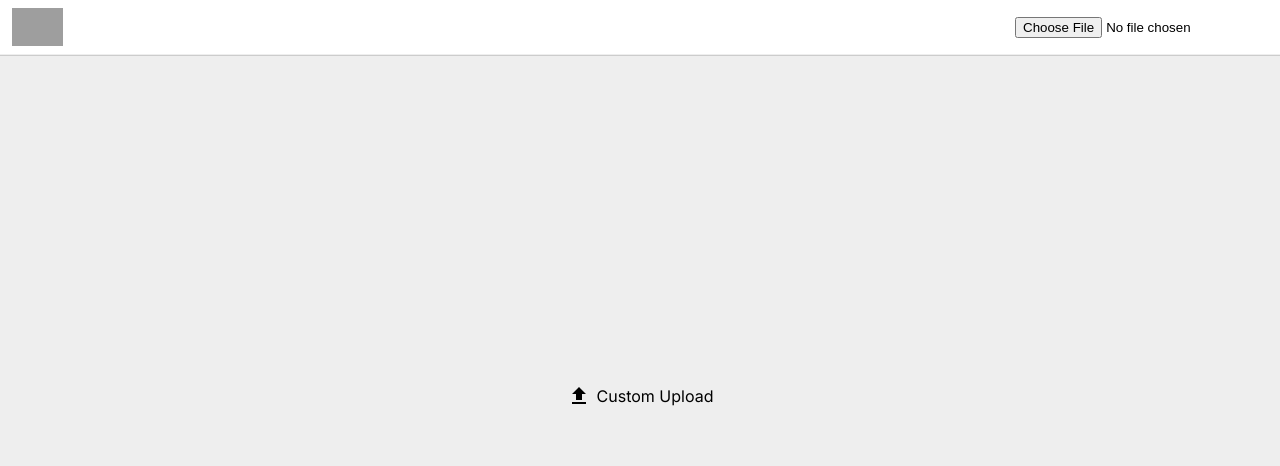
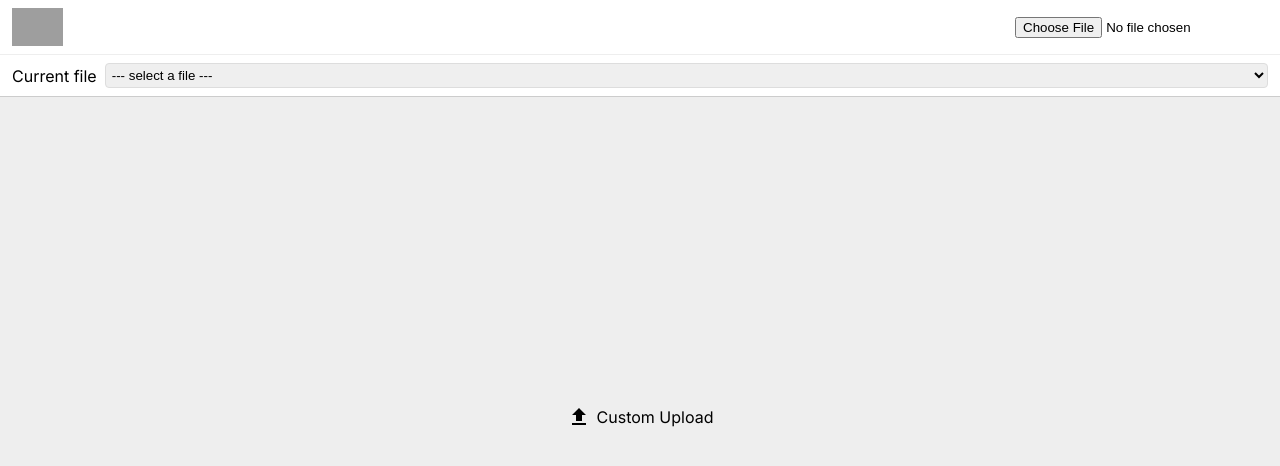
Before and after one commit to ooxml-tools/toolbox, a Next.js app: page / in a window 1280 px wide. Shown: the top 466 px of the page. Built offline with nearby package versions, Linux system fonts and the light colour scheme; grey boxes are pictures that could not be loaded.

Commit message:
Updated to use comlink and split apart UI into components

```diff
--- a/package.json
+++ b/package.json
@@ -14,6 +14,7 @@
     "@mdi/react": "^1.6.1",
     "@ooxml-tools/file": "^0.2.9",
     "@ooxml-tools/validate": "^0.2.4",
+    "comlink": "^4.4.2",
     "monaco-editor": "^0.52.2",
     "next": "14.2.5",
     "react": "^18",
--- a/src/app/page.tsx
+++ b/src/app/page.tsx
@@ -1,23 +1,23 @@
 "use client"
 import JSZip from "jszip";
-import styles from "./page.module.css";
 import {open, formatFromFilename, OfficeOpenXml} from "@ooxml-tools/file"
-import validate, { ValidationResult } from "@ooxml-tools/validate"
-import { ChangeEvent, useEffect, useId, useMemo, useState } from "react";
+import { ValidationResult } from "@ooxml-tools/validate"
+import { useMemo, useState } from "react";
 import Icon from '@mdi/react';
-import { mdiLoading, mdiUpload } from '@mdi/js';
-import FileViewer from "./FileViewer";
+import { mdiUpload } from '@mdi/js';
+import FileViewer from "../components/FileViewer";
+import UploadButton from "@/components/UploadButton";
+import LoadingState from "@/components/LoadingState";
+import ValidationErrors from "@/components/ValidationErrors";
+import Layout from "@/components/Layout";
+import { wrap } from "comlink";
+import { ValidateFn } from "./validate-worker";
 
-type UploadButtonProps = {children: React.ReactNode, onChange: (e: React.ChangeEvent<HTMLInputElement>) => void}
-function UploadButton ({onChange, children, ...rest}: UploadButtonProps) {
-  const forId = useId();
-  return <div>
-    <label htmlFor={forId} style={{display: "flex", gap: 6, alignItems: "center"}}>
-      {children}
-    </label>
-    <input {...rest} id={forId} type="file" style={{display: "none"}} onChange={onChange} />
-  </div>
-}
+const validate = wrap<ValidateFn>(
+  new Worker(new URL('./validate-worker', import.meta.url), {
+    type: 'module'
+  })
+);
 
 export default function Home() {
   const [file, setFile] = useState<OfficeOpenXml | null>(null)
@@ -25,14 +25,9 @@ export default function Home() {
   const [state, setState] = useState<"IDLE" | "PROCESSING">("IDLE")
   const [errors, setErrors] = useState<ValidationResult[]>([])
 
-  const onChangeFile = async (e: ChangeEvent<HTMLInputElement>) => {
+  const onChangeFile = async (file: File) => {
     setState("PROCESSING")
     try {
-      const file = e.target.files?.[0];
-      if (!file) {
-        throw new Error("No files provided");
-      }
-
       const p = new Promise<ArrayBuffer>((resolve, reject) => {
         const fr = new FileReader();
         fr.onload = () => resolve(fr.result as ArrayBuffer);
@@ -68,60 +63,19 @@ export default function Home() {
   }, [file]);
 
   return (
-    <div style={{height: "100%", position: "relative", display: "flex", flexDirection: "column"}}>
-      <div style={{borderBottom: "solid 1px #ccc",}}>
-      <header style={{borderBottom: "solid 1px #eee", display: "flex", padding: "8px 12px", overflow: "hidden"}}>
-        <h1 style={{margin: 0, display: "flex"}}>
-          <img
-            alt="@ooxml-tools/toolbox"
-            src="https://ooxml-tools.github.io/design/images/toolbox-light.png"
-            height="38"
-          />
-        </h1>
-        <div style={{flex: 1, display: "flex", alignItems: "center", justifyContent: "flex-end"}}>
-
-          <input type="file" onChange={onChangeFile} />
-        </div>
-      </header>
-      {state === "IDLE" && file && <div style={{
-          padding: "8px 12px",
-          display: "flex",
-          alignItems: "center",
-          gap: 8,
-        }}>
-          <label>
-            Current file
-          </label>
-          <select style={{
-            flex: 1,
-            display: "block",
-            padding: "3px 2px",
-            border: "solid 1px #ddd",
-            borderRadius: 4,
-          }}
-          value={selectedFile ?? "__NULL__"}
-          onChange={(e) => {
-            setSelectedFile(e.target.value);
-          }}>
-            <option value="__NULL__" disabled={true}>--- select a file ---</option>
-            {files.map(file => {
-              return <option key={file} value={file}>{file}</option>
-            })}
-
-          </select>
-        </div>}
-      </div>
-    <main className={styles.main} style={{
-      flex: 1,
-      display: "flex",
-      flexDirection: "column",
-      position: "relative",
-      overflow: "hidden",
-    }}>
+    <Layout
+      files={files}
+      onChangeSelected={setSelectedFile}
+      onChangeFile={onChangeFile}>
       {!file && state === "IDLE" &&
         <div style={{flex: 1, display: "flex", alignItems: "center", justifyContent: "center", background: "#eee"}}>
           <div style={{paddingBottom: "4em"}}>
-            <UploadButton onChange={onChangeFile}>
+            <UploadButton onChange={(e) => {
+              const file = e.target.files?.[0];
+              if (file) {
+                onChangeFile(file)
+              }
+            }}>
               <Icon path={mdiUpload} size={1} />
               Custom Upload
             </UploadButton>
@@ -130,31 +84,14 @@ export default function Home() {
       }
       {state === "PROCESSING" &&
       <div style={{flex: 1, display: "flex", alignItems: "center", justifyContent: "center", background: "#eee"}}>
-        <p style={{display: "flex", flexDirection: "column", alignItems: "center", gap: 8}}>
-          <Icon path={mdiLoading} size={1} spin={0.7} />
-          Loading
-        </p>
+        <LoadingState />
       </div>}
-      {file && state === "IDLE" &&
-      <>
-        <div style={{display: "grid", gridTemplateRows: "50% 50%", flex: 1, height: "100%"}}>
-          <FileViewer file={file} selectedFile={selectedFile} />
-          <div style={{borderTop: "solid 2px #ddd", overflowY: "scroll"}}>
-            {errors.length < 1 && <p>No errors...</p>}
-            {errors.length > 0 && <div>
-              {errors.map((error, errorIdx) => {
-                return <div key={errorIdx} style={{borderBottom: "solid 1px #ddd", padding: 8, wordBreak: "break-word"}}>
-                  <div>
-                    <span style={{color: "blue"}}>{error.path.partUri}</span><span style={{color: "red"}}>{error.path.xpath}</span>
-                  </div>
-                  <div>{error.id}: {error.description}</div>
-                </div>;
-              })}
-            </div>}
-          </div>
+      {file && state === "IDLE" && <div style={{display: "grid", gridTemplateRows: "50% 50%", flex: 1, height: "100%"}}>
+        <FileViewer file={file} selectedFile={selectedFile} />
+        <div style={{borderTop: "solid 2px #ddd", overflowY: "scroll"}}>
+          <ValidationErrors errors={errors} />
         </div>
-      </>}
-    </main>
-    </div>
+      </div>}
+    </Layout>
   );
 }
--- /dev/null
+++ b/src/app/validate-worker.ts
@@ -0,0 +1,6 @@
+import validate from "@ooxml-tools/validate";
+import { expose } from "comlink";
+
+export type ValidateFn = typeof validate
+
+expose(validate);
--- /dev/null
+++ b/src/components/FileSelector.tsx
@@ -0,0 +1,32 @@
+
+export type FileSelectorProps = {
+    selectedFile?: string | null;
+    files: string[];
+    onChange: (taegetFile: string) => void
+}
+export default function FileSelector ({selectedFile, files, onChange}: FileSelectorProps) {
+    return (
+        <>
+        <label>
+            Current file
+          </label>
+          <select style={{
+            flex: 1,
+            display: "block",
+            padding: "3px 2px",
+            border: "solid 1px #ddd",
+            borderRadius: 4,
+          }}
+          value={selectedFile ?? "__NULL__"}
+          onChange={(e) => {
+            onChange(e.target.value);
+          }}>
+            <option value="__NULL__" disabled={true}>--- select a file ---</option>
+            {files.map(file => {
+              return <option key={file} value={file}>{file}</option>
+            })}
+
+          </select>
+        </>
+    )
+}
--- /dev/null
+++ b/src/components/Layout.tsx
@@ -0,0 +1,57 @@
+import React from "react";
+import FileSelector from "./FileSelector";
+
+export type LayoutProps = {
+    selectedFile?: string | null;
+    files: string[];
+    onChangeSelected: (newSelectedFile: string) => void;
+    onChangeFile: (newFile: File) => void;
+    children: React.ReactNode
+}
+export default function Layout({ selectedFile, files, onChangeSelected, onChangeFile, children }: LayoutProps) {
+    return (
+        <div style={{ height: "100%", position: "relative", display: "flex", flexDirection: "column" }}>
+            <div style={{ borderBottom: "solid 1px #ccc", }}>
+                <header style={{ borderBottom: "solid 1px #eee", display: "flex", padding: "8px 12px", overflow: "hidden" }}>
+                    <h1 style={{ margin: 0, display: "flex" }}>
+                        <img
+                            alt="@ooxml-tools/toolbox"
+                            src="https://ooxml-tools.github.io/design/images/toolbox-light.png"
+                            height="38"
+                        />
+                    </h1>
+                    <div style={{ flex: 1, display: "flex", alignItems: "center", justifyContent: "flex-end" }}>
+
+                        <input type="file" onChange={(e) => {
+                            const file = e.target.files?.[0];
+                            if (file) {
+                                onChangeFile(file)
+                            }
+                         }} />
+                    </div>
+                </header>
+                <div style={{
+                    padding: "8px 12px",
+                    display: "flex",
+                    alignItems: "center",
+                    gap: 8,
+                }}>
+                    <FileSelector
+                        selectedFile={selectedFile}
+                        files={files}
+                        onChange={onChangeSelected}
+                    />
+                </div>
+            </div>
+            <main style={{
+                flex: 1,
+                display: "flex",
+                flexDirection: "column",
+                position: "relative",
+                overflow: "hidden",
+            }}>
+                {children}
+            </main>
+        </div>
+    );
+}
--- /dev/null
+++ b/src/components/LoadingState.tsx
@@ -0,0 +1,11 @@
+import { mdiLoading } from "@mdi/js";
+import Icon from "@mdi/react";
+
+export default function LoadingState () {
+    return (
+        <p style={{display: "flex", flexDirection: "column", alignItems: "center", gap: 8}}>
+        <Icon path={mdiLoading} size={1} spin={0.7} />
+        Loading
+      </p>
+    )
+}
--- /dev/null
+++ b/src/components/UploadButton.tsx
@@ -0,0 +1,14 @@
+"use client"
+
+import { useId } from "react";
+
+export type UploadButtonProps = {children: React.ReactNode, onChange: (e: React.ChangeEvent<HTMLInputElement>) => void}
+export default function UploadButton ({onChange, children, ...rest}: UploadButtonProps) {
+  const forId = useId();
+  return <div>
+    <label htmlFor={forId} style={{display: "flex", gap: 6, alignItems: "center"}}>
+      {children}
+    </label>
+    <input {...rest} id={forId} type="file" style={{display: "none"}} onChange={onChange} />
+  </div>
+}
--- /dev/null
+++ b/src/components/ValidationErrors.tsx
@@ -0,0 +1,22 @@
+import { ValidationResult } from "@ooxml-tools/validate";
+
+export type ValidationErrorsProps = {
+    errors: ValidationResult[]
+}
+export default function ValidationErrors ({errors}: ValidationErrorsProps) {
+    return (
+        <div>
+            {errors.length < 1 && <p>No errors...</p>}
+            {errors.length > 0 && <div>
+              {errors.map((error, errorIdx) => {
+                return <div key={errorIdx} style={{borderBottom: "solid 1px #ddd", padding: 8, wordBreak: "break-word"}}>
+                  <div>
+                    <span style={{color: "blue"}}>{error.path.partUri}</span><span style={{color: "red"}}>{error.path.xpath}</span>
+                  </div>
+                  <div>{error.id}: {error.description}</div>
+                </div>;
+              })}
+            </div>}
+        </div>
+    )
+}
```
Also changed, not shown: src/components/FileViewer.tsx (renamed from src/app/FileViewer.tsx), src/components/ImageViewer.tsx (renamed from src/app/ImageViewer.tsx), src/components/MonacoEditor.tsx (renamed from src/app/MonacoEditor.tsx), 1 other file (tests, documents, lock files or other folders).
